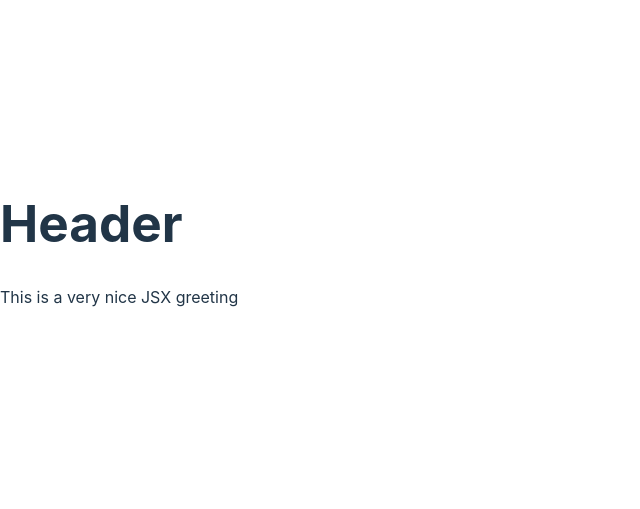
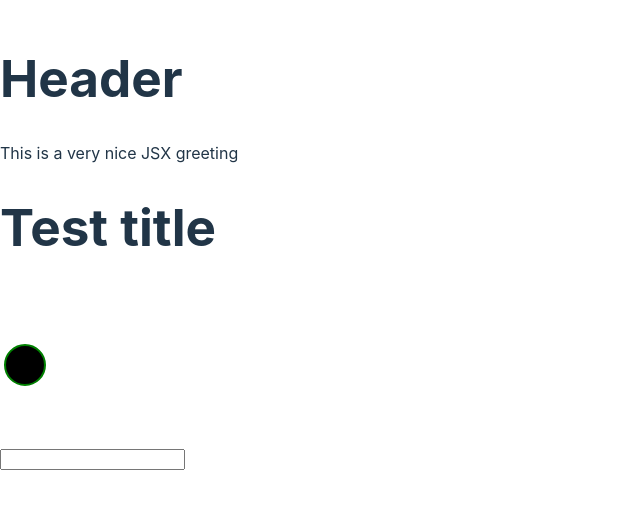
Before and after one commit to ATlexEide/react-practice, a React (Vite) app: page / in a window 1280 px wide. Shown: the part 157-666 px from the top of the page, without its empty margins (0-640 px from the left). Built offline with nearby package versions, Linux system fonts and the light colour scheme.

Commit message:
Render test component

```diff
--- a/src/main.jsx
+++ b/src/main.jsx
@@ -2,10 +2,12 @@ import { StrictMode } from "react";
 import { createRoot } from "react-dom/client";
 import "./index.css";
 import { JSXGreeting, MainHeader } from "./Greeting.jsx";
+import { Test } from "./Test.jsx";
 
 createRoot(document.getElementById("root")).render(
   <StrictMode>
     <MainHeader />
     <JSXGreeting />
+    <Test />
   </StrictMode>
 );
```
